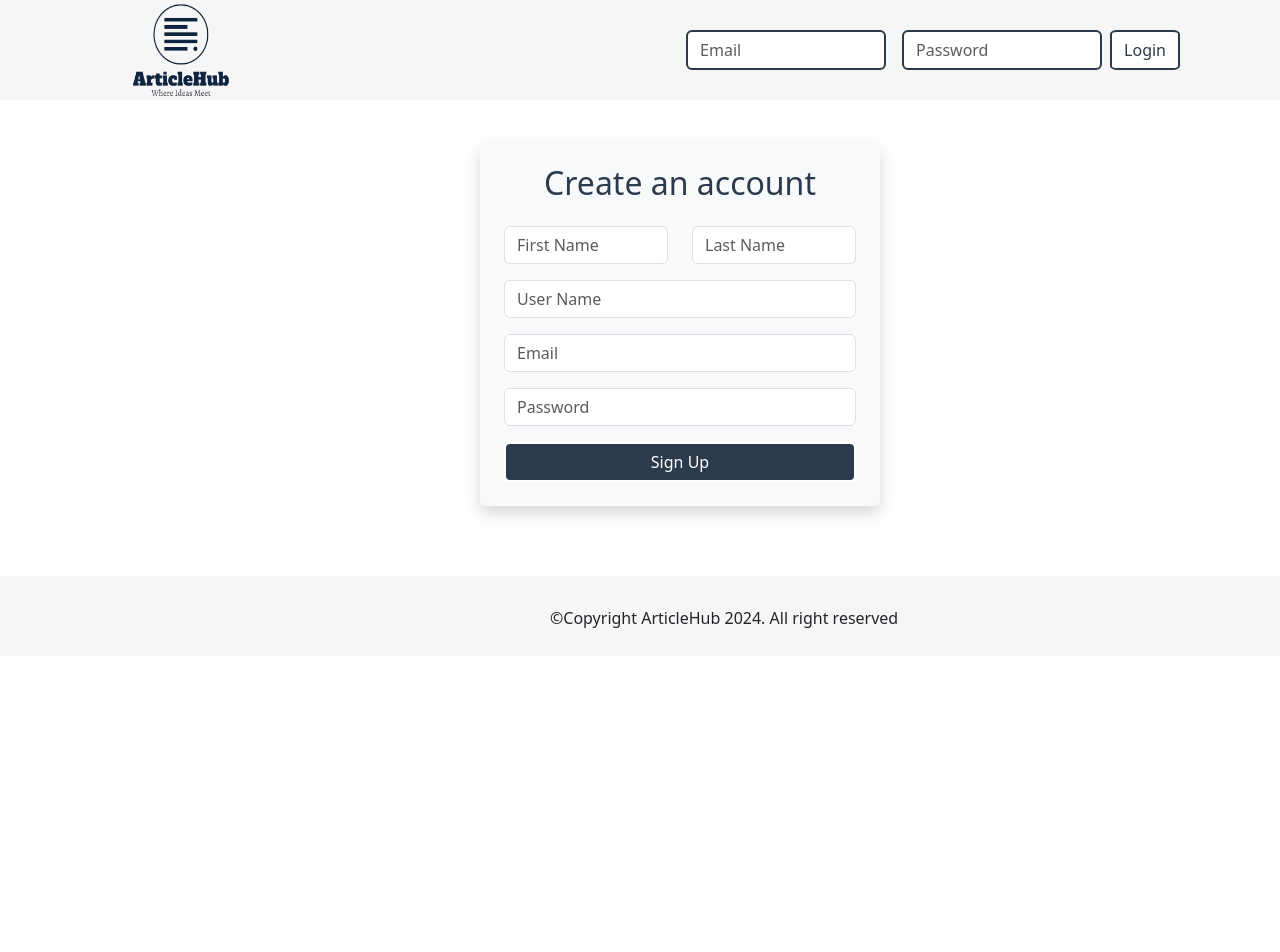
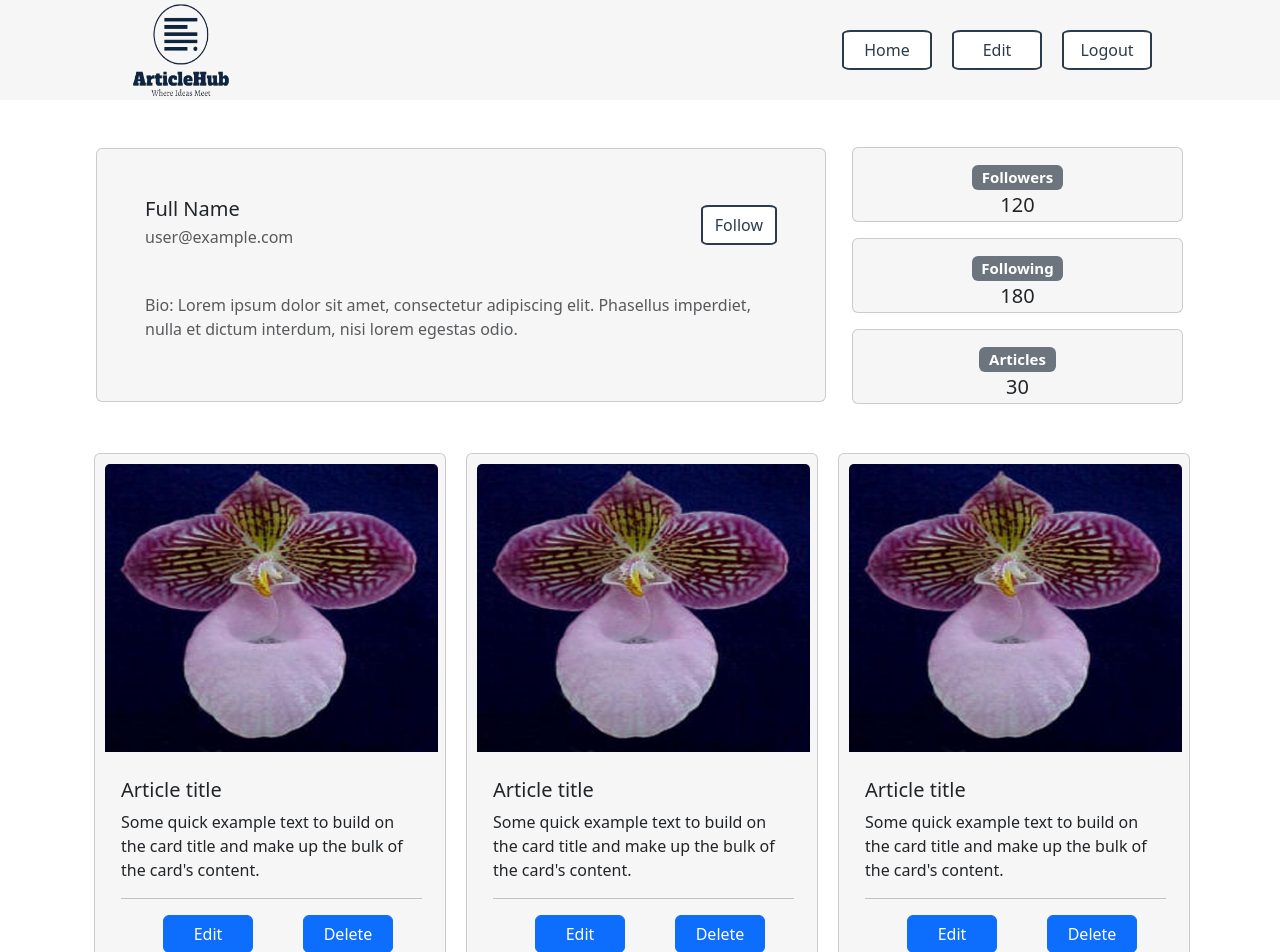
Before and after one commit to LmaAl-Johare1/ArticleHub, a React (Create React App) app in the folder frontend/: page / in a window 1280 px wide. Shown: the top 952 px of the page. Before the commit the page ends 800 px from the top, so only its background shows below. Built offline with nearby package versions, Linux system fonts and the light colour scheme.

Commit message:
Implement Profile Page

```diff
--- a/frontend/src/App.js
+++ b/frontend/src/App.js
@@ -1,8 +1,9 @@
 import AuthPage from './pages/AuthPage/AuthPage';
+import ProfilePage from './pages/ProfilePage/ProfilePage';
 
 function App() {
   return (
-    <AuthPage/>
+    <ProfilePage/>
   );
 }
 
--- /dev/null
+++ b/frontend/src/pages/ProfilePage/AriclesList.js
@@ -0,0 +1,30 @@
+import React from 'react';
+import UserArticle from './UserArticle';
+
+function ArticlesList(){
+  const articles = [
+    { id: 1, title: "Article 1", content: "This is the first article.", image: "https://via.placeholder.com/150" },
+    { id: 2, title: "Article 2", content: "This is the second article.", image: "https://via.placeholder.com/150" },
+    { id: 3, title: "Article 3", content: "This is the third article.", image: "https://via.placeholder.com/150" }
+
+  ];
+
+  return (
+    <div className="container">
+      <div className="row">
+        {articles.map((article) => (
+          <div className="col-md-6 col-lg-4 mb4 "  key={article.id}>
+            {/* Pass the article data as props to ArticleCard */}
+            <UserArticle
+              image={article.image}
+              title={article.title}
+              content={article.content}
+            />
+          </div>
+        ))}
+      </div>
+    </div>
+  );
+};
+
+export default ArticlesList;
--- /dev/null
+++ b/frontend/src/pages/ProfilePage/Footer.js
@@ -0,0 +1,14 @@
+import 'bootstrap/dist/css/bootstrap.min.css';
+
+function Footer() {
+  return(
+
+    <div className='footer' style={{marginTop:30,width:"100%",height:80, backgroundColor:'#f7f6f6'}} >
+       <p style={{marginLeft:550,paddingTop:30}}>©Copyright ArticleHub 2024. All right reserved</p>
+    </div>
+
+  );
+
+}
+
+export default Footer;
--- /dev/null
+++ b/frontend/src/pages/ProfilePage/Header.js
@@ -0,0 +1,44 @@
+import React, { useState } from 'react';
+import 'bootstrap/dist/css/bootstrap.min.css';
+import styles from "./Header.module.css";
+import Logo from "./Logo.png"
+function Header() {
+
+  const handleHomeButton = () => {
+
+  };
+  const handleEditButton = () => {
+
+  };
+const handleLogoutButton= () => {
+
+  };
+
+return (
+        <div  className={styles.Header}>
+
+            <div className="col-12 col-md-6 Logo">
+              <img src={Logo} className={styles.Logo}></img>
+            </div>
+            <div className="col-12 col-md-6 d-flex justify-content-end align-items-center" >
+            <button className="btn btn-primary" onClick={handleHomeButton}  >
+                Home
+              </button>
+              <button className="btn btn-primary" onClick={handleEditButton} >
+                Edit
+              </button>
+              <button className="btn btn-primary" onClick={handleLogoutButton} >
+                Logout
+              </button>
+            </div>
+          </div>
+
+
+
+      );
+
+
+
+  }
+
+  export default Header;
--- /dev/null
+++ b/frontend/src/pages/ProfilePage/Header.module.css
@@ -0,0 +1,66 @@
+.Header{
+    margin: auto;
+    width: 100%;
+    position: relative;
+    height: 100px;
+    display: flex;
+    justify-content: space-between;
+    background-color: #f7f6f6;
+}
+
+.Logo{
+    width: 160px;
+    height: 130px;
+    margin-left: 20px;
+    cursor:pointer;
+}
+
+
+
+.Header button{
+    margin-right: 20px;
+    width: 90px;
+
+}
+.Header button:nth-child(3){
+    margin-right: 128px;
+
+
+}
+
+.Header img{
+    margin-left: 100px;
+    margin-top: -16px;
+
+}
+
+.Header button{
+
+    border: 2px solid #2c3b4c;
+    border-radius: 10%;
+    background-color: white;
+    color: #2c3b4c;
+
+}
+
+.Header button:hover {
+    background-color: #5d6f89;
+    color: white;
+    border: 2px solid #2c3b4c;
+    transition-duration: 0.4s;
+
+  }
+  .Header button:nth-child(3):hover {
+    background-color:rgb(199, 73, 73) ;
+    color: white;
+    border: 2px solid black;
+    transition-duration: 0.4s;
+
+  }
+
+
+  .Header input{
+    border: 2px solid #2c3b4c;
+
+
+  }
--- /dev/null
+++ b/frontend/src/pages/ProfilePage/PageSelection.js
@@ -0,0 +1,18 @@
+import React from 'react';
+import { Pagination,Row} from 'react-bootstrap';
+
+function PageSelcetion() {
+    return (
+      <div style={{marginTop:40}}>
+        <Row className="justify-content-center mt-4" style={{marginLeft:530}}>
+        <Pagination>
+            <Pagination.Item active>1</Pagination.Item>
+            <Pagination.Item>2</Pagination.Item>
+            <Pagination.Item>3</Pagination.Item>
+        </Pagination>
+        </Row>
+      </div>
+    );
+  }
+
+  export default PageSelcetion;
--- a/frontend/src/pages/ProfilePage/ProfilePage.js
+++ b/frontend/src/pages/ProfilePage/ProfilePage.js
@@ -0,0 +1,28 @@
+import React from 'react';
+import { Container} from 'react-bootstrap';
+import ArticlesList from './AriclesList';
+import Footer from './Footer';
+import Header from './Header';
+import PageSelcetion from './PageSelection';
+import UserInfo from './UserInfo';
+import UserStats from './UserStats';
+
+const ProfilePage = () => {
+    return (
+    <div>
+    <Header/>
+        <Container className="mt-5">
+
+            <UserInfo/>
+            <UserStats/>
+            <ArticlesList/>
+            <PageSelcetion/>
+
+        </Container>
+
+    <Footer/>
+    </div>
+    );
+};
+
+export default ProfilePage;
--- /dev/null
+++ b/frontend/src/pages/ProfilePage/UserArticle.js
@@ -0,0 +1,25 @@
+import React from 'react';
+import './UserArticle.module.css';
+import Img from "./Img.jpg"
+
+function UserArticle({ image, title, content }){
+  return (
+    <div >
+    <div class="card" style={{width: "22rem", marginTop:-15 ,background:"#f7f6f6"}}>
+    <img src={Img} class="card-img-top" alt="..." style={{width:"95%" ,height:"18rem",margin:10}} />
+    <div class="card-body" style={{width:"95%" ,marginLeft:10 ,marginBottom:10}}>
+        <h5 class="card-title">Article title</h5>
+        <p class="card-text">Some quick example text to build on the card title and make up the bulk of the card's content.</p>
+        <hr></hr>
+        <div style={{disply:"felx" ,width:"100%"}}>
+        <a href="#" class="btn btn-primary" style={{marginLeft:42,marginRight:50 ,width:90}}>Edit</a>
+        <a href="#" class="btn btn-primary" style={{width:90}}>Delete</a>
+        </div>
+
+    </div>
+    </div>
+    </div>
+  );
+};
+
+export default UserArticle;
--- /dev/null
+++ b/frontend/src/pages/ProfilePage/UserInfo.js
@@ -0,0 +1,27 @@
+import React from 'react';
+import { Button, Container, Row, Col, Card, Pagination, Badge } from 'react-bootstrap';
+import styles from "./UserInfo.module.css"
+function UserInfo() {
+    return (
+      <div className={styles.UserInfo}>
+        <Col md={8} >
+        <Card className="p-5" style={{height:254 ,marginLeft:14 , background:"#f7f6f6"}}>
+            <div className="d-flex justify-content-between align-items-center mb-3">
+                <div>
+                    <h5 className="mb-1">Full Name</h5>
+                    <p className="mb-1 text-muted">user@example.com</p>
+                </div>
+                <Button variant="outline-primary">Follow</Button>
+            </div>
+            <br></br>
+            <p className="text-muted">
+                Bio: Lorem ipsum dolor sit amet, consectetur adipiscing elit. Phasellus
+                imperdiet, nulla et dictum interdum, nisi lorem egestas odio.
+            </p>
+        </Card>
+        </Col>
+      </div>
+    );
+  }
+
+  export default UserInfo;
--- /dev/null
+++ b/frontend/src/pages/ProfilePage/UserInfo.module.css
@@ -0,0 +1,17 @@
+
+.UserInfo button{
+
+    border: 2px solid #2c3b4c;
+    border-radius: 10%;
+    background-color: white;
+    color: #2c3b4c;
+
+}
+
+.UserInfo  button:hover {
+    background-color: #5d6f89;
+    color: white;
+    border: 2px solid #2c3b4c;
+    transition-duration: 0.4s;
+
+  }
--- /dev/null
+++ b/frontend/src/pages/ProfilePage/UserStats.js
@@ -0,0 +1,30 @@
+import React from 'react';
+import { Button, Container, Row, Col, Card, Pagination, Badge } from 'react-bootstrap';
+
+function UserStats() {
+    return (
+        <div>
+            <Row className="mb-5" >
+
+             <Col md={4}style={{marginLeft:770 , marginTop:-255 ,width:355}}>
+                 {/* Stats */}
+                 <Card className="text-center p-3 mb-3 " style={{height:75,cursor:"pointer" , background:"#f7f6f6"}}>
+                     <h5><Badge bg="secondary" >Followers</Badge></h5>
+                     <h5 style={{marginTop:-5}}>120</h5>
+                 </Card>
+                 <Card className="text-center p-3 mb-3" style={{height:75,cursor:"pointer", background:"#f7f6f6"}}>
+                     <h5 ><Badge bg="secondary">Following</Badge></h5>
+                     <h5 style={{marginTop:-5}}>180</h5>
+                 </Card>
+                 <Card className="text-center p-3 mb-3" style={{height:75,cursor:"pointer", background:"#f7f6f6"}}>
+                     <h5><Badge bg="secondary">Articles</Badge></h5>
+                     <h5 style={{marginTop:-5}}>30</h5>
+                 </Card>
+             </Col>
+         </Row>
+        </div>
+
+    );
+  }
+
+  export default UserStats;
```
Also changed, not shown: frontend/src/pages/ProfilePage/Img.jpg (added), frontend/src/pages/ProfilePage/Logo.png (added), frontend/src/pages/ProfilePage/UserArticle.module.css (added).
